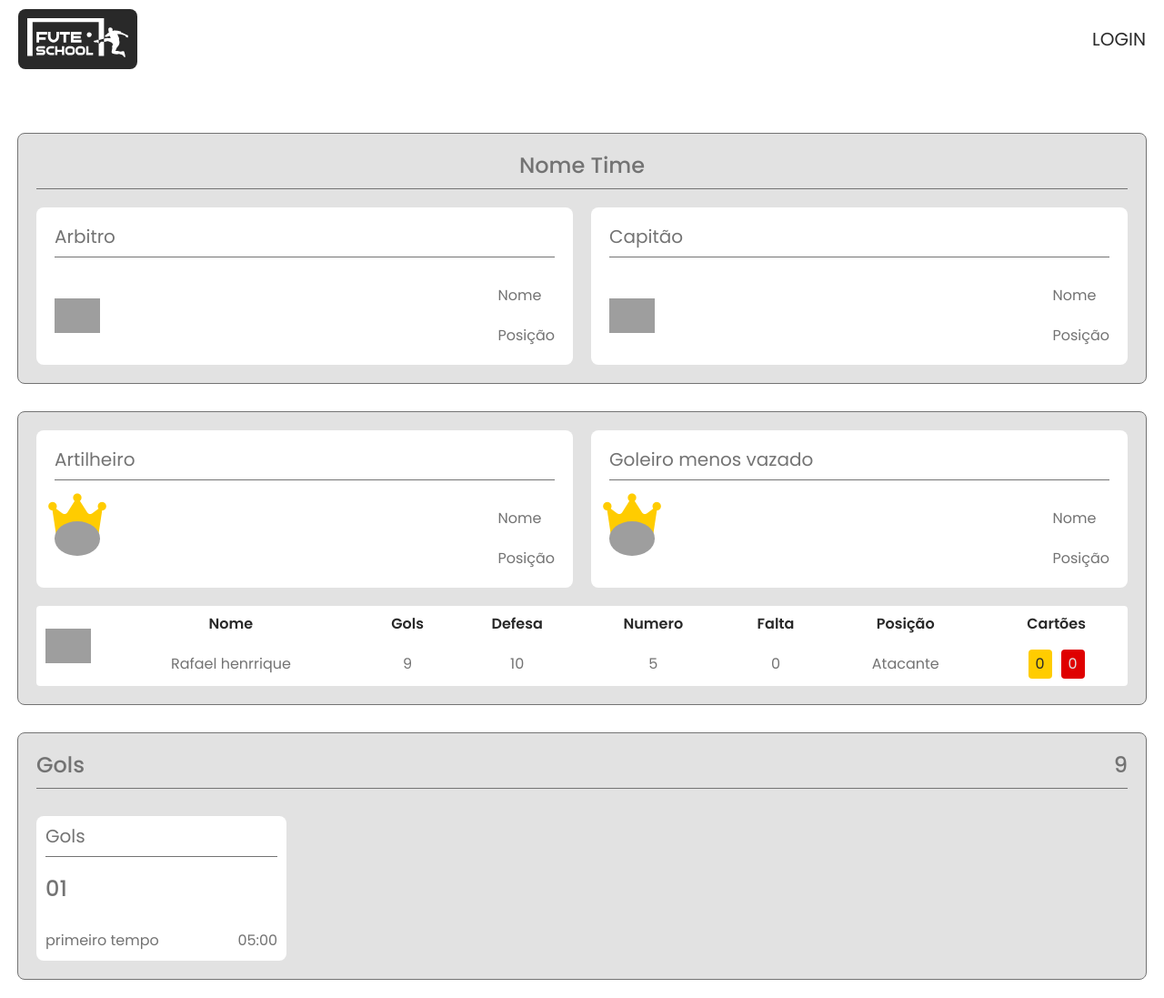
After one commit to weu-souza/FuteSchool, a PHP site: page /p/time/ in a window 1280 px wide. The commit adds this page. Shown: the whole page at 91% size. Run offline with PHP 8.4, Linux system fonts and the light colour scheme; some libraries are stand-ins or nearby versions; grey boxes are pictures that could not be loaded.

Commit message:
html do historico e html do time feitos

```diff
--- a/global/php/header/header.php
+++ b/global/php/header/header.php
@@ -10,7 +10,6 @@
             if (!empty($_SESSION['usuario'])) {
                 echo '<li><a class="links navegacao preto-text" href="/p/criar-partida/">CRIAR PARTIDA</a></a></li>';
                 echo '<li><a class="links navegacao preto-text" href="/p/partida/">Partidas</a></a></li>';
-                echo '<li><a class="links navegacao preto-text" href="/p/criar-time/">Times</a></a></li>';
                 echo '<li><a class="links navegacao preto-text" href="/p/historico/">Historico</a></a></li>';
             }
             ?>
--- a/p/partida/index.php
+++ b/p/partida/index.php
@@ -12,9 +12,9 @@
         <section class="partida-card-container">
             <div class="card-time-container">
                 <div class="card-top">
-                    <button onclick="copiar('Corintians')" class="paragrafo cinza-escuro-text"><i class="fa-solid  fa-link"></i> Copiar</button>
+                    <button onclick="copiar('Corintians')" class="paragrafo cinza-escuro-text"> <i class="fa-solid fa-link"></i> Copiar</button>
                     <p class="paragrafo cinza-escuro-text">data</p>
-                    <p class="paragrafo cinza-escuro-text">casual</p>
+                    <p class="paragrafo cinza-escuro-text"> <i class="fa-solid fa-futbol"></i> casual</p>
                 </div>
                 <div class="times-container">
                     <div class="time-card">
--- /dev/null
+++ b/p/time/css/style.css
@@ -0,0 +1,192 @@
+main {
+  display: flex;
+  flex-direction: column;
+  align-items: center;
+  justify-content: center;
+  gap: 30px;
+  padding-top: 60px;
+  padding-bottom: 20px;
+}
+.top-container {
+  max-width: 1200px;
+  width: 100%;
+  background: var(--cinza-claro);
+  box-shadow: var(--shadow);
+  border: 1px solid var(--cinza-escuro);
+  border-radius: 8px;
+  padding: 20px;
+  display: flex;
+  flex-direction: column;
+  gap: 20px;
+}
+.title {
+  border-bottom: 1px solid var(--cinza-escuro);
+  padding-bottom: 10px;
+  display: flex;
+  justify-content: center;
+}
+.container-pessoas {
+  display: grid;
+  grid-template-columns: 1fr 1fr;
+  gap: 20px;
+}
+.jogador-card {
+  background-color: #fff;
+  border-radius: 8px;
+  display: flex;
+  flex-direction: column;
+  padding: 20px;
+}
+.jogador-title {
+  border-bottom: 1px solid var(--cinza-escuro);
+  padding-bottom: 10px;
+  box-shadow: var(--shadow);
+  margin-bottom: 30px;
+}
+.image-jogador-container {
+  display: flex;
+  align-items: center;
+}
+.jogador-meio {
+  display: flex;
+  justify-content: space-between;
+}
+.texto-container {
+  display: flex;
+  flex-direction: column;
+  gap: 20px;
+}
+.jogadores-container {
+  display: flex;
+  flex-direction: column;
+  gap: 20px;
+  width: 100%;
+  max-width: 1200px;
+  background: var(--cinza-claro);
+  box-shadow: var(--shadow);
+  border: 1px solid var(--cinza-escuro);
+  border-radius: 8px;
+  padding: 20px;
+}
+
+.card-jogador {
+  background-color: #fff;
+  border-radius: 4px;
+  box-shadow: var(--shadow);
+  display: flex;
+}
+
+.image-container {
+  display: flex;
+  flex-direction: column;
+  align-items: center;
+  justify-content: center;
+  padding: 10px;
+}
+
+.tabela {
+  width: 100%;
+  text-align: center;
+}
+th {
+  padding: 8px;
+}
+td {
+  padding: 8px;
+}
+
+.cartoes {
+  display: flex;
+  flex-direction: row;
+  gap: 10px;
+  justify-content: center;
+}
+.cartao-amarelo {
+  padding: 4px 8px;
+  border-radius: 4px;
+  background-color: var(--amarelo);
+}
+
+.cartao-vermelho {
+  padding: 4px 8px;
+  border-radius: 4px;
+  background-color: var(--inativo);
+}
+/* cartão de melhores */
+.image-best-player {
+  position: relative;
+}
+
+.image-best-player img {
+  width: 50px;
+  border-radius: 50%;
+  display: block;
+  position: relative;
+  z-index: 2;
+}
+.imagem-best-container {
+  display: flex;
+  justify-content: center;
+  align-items: center;
+}
+
+.image-best-player i {
+  position: absolute;
+  z-index: 1;
+  top: -32px;
+  left: -12.5px;
+  font-size: 60px;
+  color: var(--amarelo);
+  pointer-events: none;
+}
+
+/* gols */
+
+.gols-container {
+  max-width: 1200px;
+  width: 100%;
+  background: var(--cinza-claro);
+  box-shadow: var(--shadow);
+  border: 1px solid var(--cinza-escuro);
+  border-radius: 8px;
+  padding: 20px;
+  display: flex;
+  flex-direction: column;
+  gap: 30px;
+}
+
+.gols-container > .title {
+  display: flex;
+  justify-content: space-between;
+  align-items: center;
+}
+.gol-card-container {
+  max-width: 1160px;
+  width: 100%;
+  display: grid;
+  grid-template-columns: repeat(4, 275px);
+  gap: 20px;
+}
+.gol-card {
+  background: #fff;
+  box-shadow: var(--shadow);
+  border-radius: 8px;
+  padding: 10px;
+  display: flex;
+  flex-direction: column;
+  gap: 20px;
+}
+.gol-title {
+  border-bottom: 1px solid var(--cinza-escuro);
+  padding-bottom: 10px;
+}
+.gol-meio-container {
+  display: flex;
+  flex-direction: column;
+  gap: 30px;
+}
+.tempo-container {
+  display: flex;
+  flex-direction: row;
+  justify-content: space-between;
+}
--- /dev/null
+++ b/p/time/index.php
@@ -0,0 +1,150 @@
+<!DOCTYPE html>
+<html lang="pt-br">
+
+<head>
+    <title>Time</title>
+    <?php include '../../global/php/head.php'; ?>
+</head>
+
+<body>
+    <?php include '../../global/php/header/header.php'; ?>
+    <main>
+        <section class="top-container">
+            <div class="title">
+                <h3 class="subititulo cinza-escuro-text">Nome Time</h3>
+            </div>
+            <div class="container-pessoas">
+                <!-- aqui vem o get de arbitro -->
+                <div class="jogador-card">
+                    <div class="jogador-title">
+                        <h3 class="navegacao cinza-escuro-text">Arbitro</h3>
+                    </div>
+                    <div class="jogador-meio">
+                        <div class="image-jogador-container">
+                            <img src="https://cdn-icons-png.flaticon.com/512/847/847969.png" alt="avatar" width="50">
+                        </div>
+                        <div class="texto-container">
+                            <p class="paragrafo cinza-escuro-text">Nome</p>
+                            <p class="paragrafo cinza-escuro-text">Posição</p>
+                        </div>
+                    </div>
+                </div>
+                <!-- aqui vem o get de capitão -->
+                <div class="jogador-card">
+                    <div class="jogador-title">
+                        <h3 class="navegacao cinza-escuro-text">Capitão</h3>
+                    </div>
+                    <div class="jogador-meio">
+                        <div class="image-jogador-container">
+                            <img src="https://cdn-icons-png.flaticon.com/512/847/847969.png" alt="avatar" width="50">
+                        </div>
+                        <div class="texto-container">
+                            <p class="paragrafo cinza-escuro-text">Nome</p>
+                            <p class="paragrafo cinza-escuro-text">Posição</p>
+                        </div>
+                    </div>
+                </div>
+            </div>
+
+        </section>
+        <section class="jogadores-container">
+            <div class="container-pessoas">
+                <!-- aqui vem o get de jogador que mas fez gols -->
+                <div class="jogador-card">
+                    <div class="jogador-title">
+                        <h3 class="navegacao cinza-escuro-text">Artilheiro</h3>
+                    </div>
+                    <div class="jogador-meio">
+                        <div class="imagem-best-container">
+                            <div class="image-best-player">
+                                <i class="fa-solid fa-crown"></i>
+                                <img src="https://cdn-icons-png.flaticon.com/512/847/847969.png" alt="avatar" width="50">
+                            </div>
+                        </div>
+                        <div class="texto-container">
+                            <p class="paragrafo cinza-escuro-text">Nome</p>
+                            <p class="paragrafo cinza-escuro-text">Posição</p>
+                        </div>
+                    </div>
+                </div>
+                <!-- aqui vem o get de goleiro que mais defendeu -->
+                <div class="jogador-card">
+                    <div class="jogador-title">
+                        <h3 class="navegacao cinza-escuro-text">Goleiro menos vazado</h3>
+                    </div>
+                    <div class="jogador-meio">
+                        <div class="imagem-best-container">
+                            <div class="image-best-player">
+                                <i class="fa-solid fa-crown"></i>
+                                <img src="https://cdn-icons-png.flaticon.com/512/847/847969.png" alt="avatar" width="50">
+                            </div>
+                        </div>
+                        <div class="texto-container">
+                            <p class="paragrafo cinza-escuro-text">Nome</p>
+                            <p class="paragrafo cinza-escuro-text">Posição</p>
+                        </div>
+                    </div>
+                </div>
+            </div>
+            <!-- aqui vem o get de jogadores no time -->
+            <div class="card-jogador">
+                <div class="image-container"><img src="https://cdn-icons-png.flaticon.com/512/847/847969.png" alt="avatar" width="50"></div>
+                <table class="tabela">
+                    <thead>
+                        <tr>
+                            <th class="titulo-tabela preto-text">Nome</th>
+                            <th class="titulo-tabela preto-text">Gols</th>
+                            <th class="titulo-tabela preto-text">Defesa</th>
+                            <th class="titulo-tabela preto-text">Numero</th>
+                            <th class="titulo-tabela preto-text">Falta</th>
+                            <th class="titulo-tabela preto-text">Posição</th>
+                            <th class="titulo-tabela preto-text">Cartões</th>
+                        </tr>
+                    </thead>
+                    <tbody>
+                        <tr>
+                            <td class="paragrafo cinza-escuro-text">Rafael henrrique</td>
+                            <td class="paragrafo cinza-escuro-text">9</td>
+                            <td class="paragrafo cinza-escuro-text">10</td>
+                            <td class="paragrafo cinza-escuro-text">5</td>
+                            <td class="paragrafo cinza-escuro-text">0</td>
+                            <td class="paragrafo cinza-escuro-text">Atacante</td>
+                            <td class="cartoes">
+                                <span class="cartao-amarelo paragrafo preto-text">0</span>
+                                <span class="cartao-vermelho paragrafo cinza-claro-text">0</span>
+                            </td>
+                        </tr>
+                    </tbody>
+                </table>
+            </div>
+        </section>
+        <!-- aqui vem o get de gols nessa partida -->
+        <section class="gols-container">
+            <div class="title">
+                <h3 class="subititulo cinza-escuro-text"> Gols</h3>
+                <p class="subititulo cinza-escuro-text">9</p>
+            </div>
+            <div class="gol-card-container">
+                <!-- fazer o get de gols aqui -->
+                <div class="gol-card">
+                    <div class="gol-title">
+                        <p class="navegacao cinza-escuro-text">Gols</p>
+                    </div>
+                    <div class="gol-meio-container">
+                        <div>
+                            <p class="subititulo cinza-escuro-text">01</p>
+                        </div>
+                        <div class="tempo-container">
+                            <p class="paragrafo cinza-escuro-text">primeiro tempo</p>
+                            <p class="paragrafo cinza-escuro-text">05:00</p>
+                        </div>
+                    </div>
+                </div>
+            </div>
+
+        </section>
+
+    </main>
+</body>
+
+</html>
```
Also changed, not shown: p/historico/css/style.css (added, +86 -0 lines), p/historico/index.php (+57 -0 lines).
